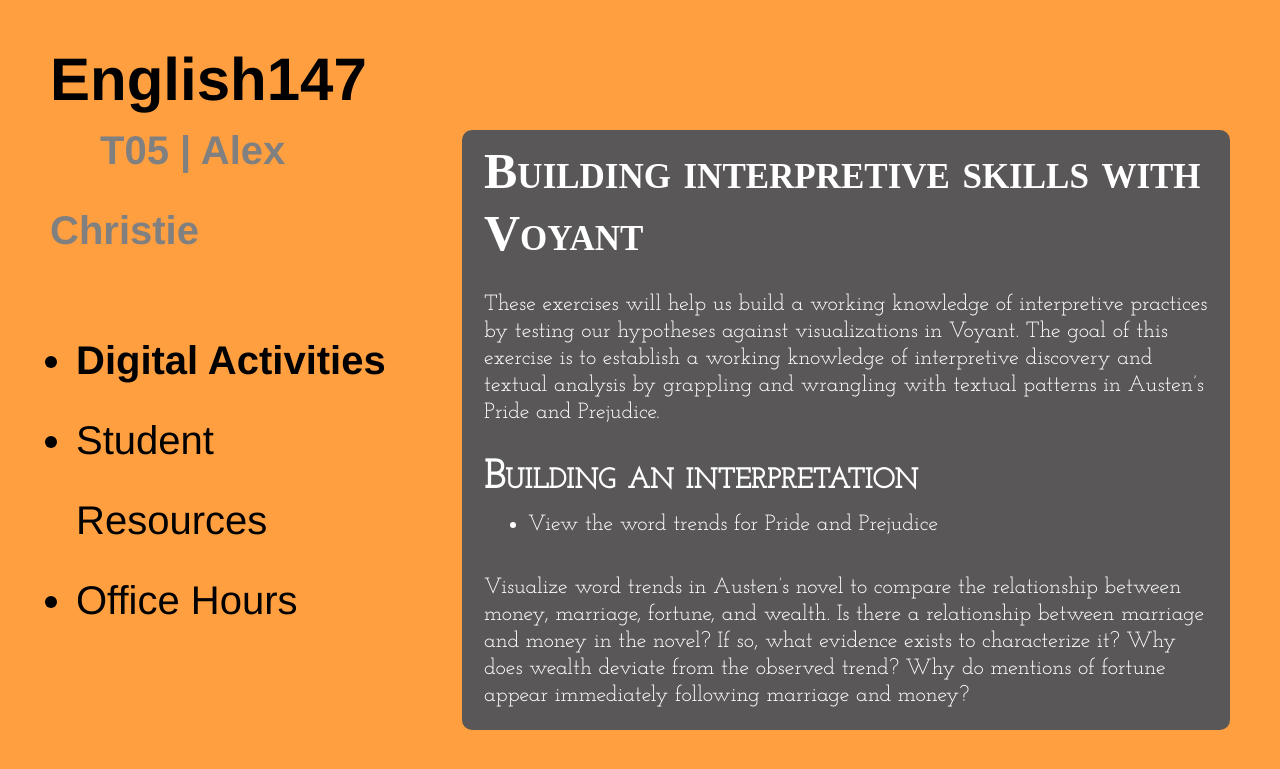
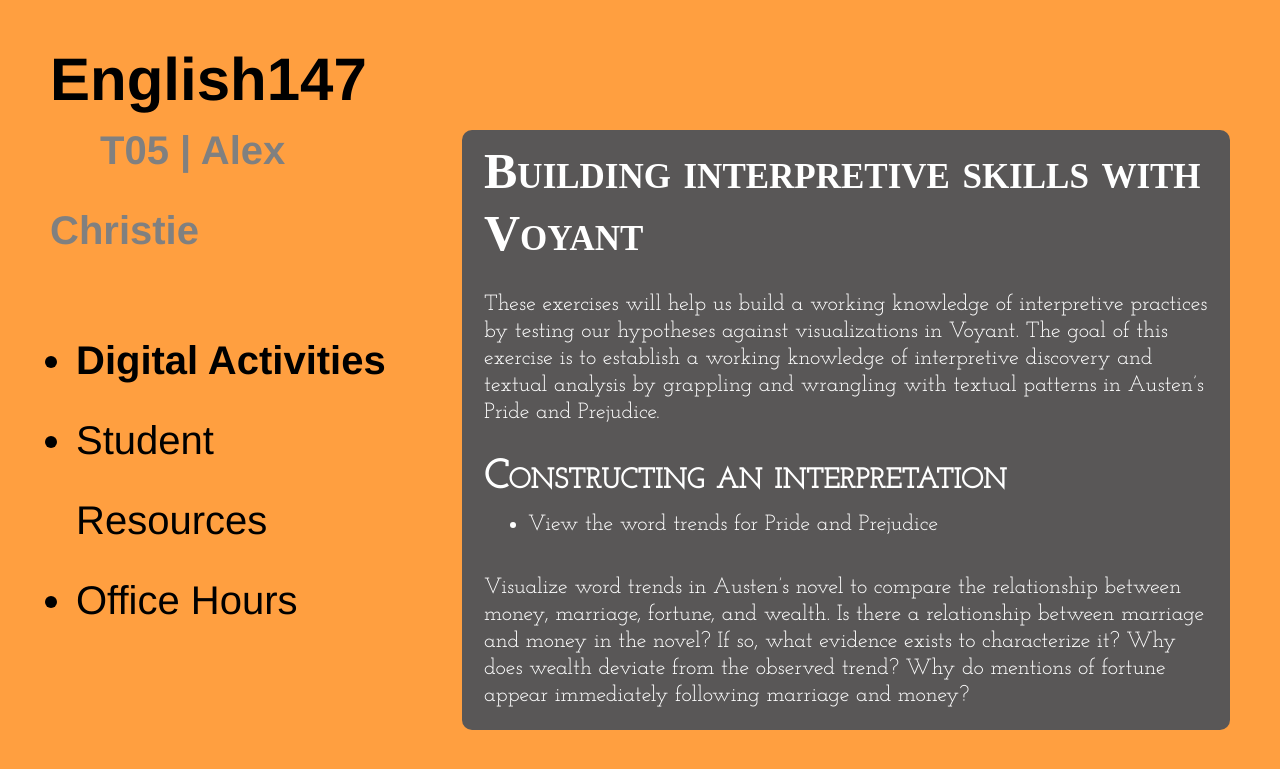
Before and after one commit to axchristie/English147, a Jekyll site: the page built from _posts/2013-12-12-Voyant.md, in a window 1280 px wide. Shown: the top 769 px of the page. Built offline with Jekyll 4.4.1, drawn with Linux system fonts in a browser that asks for light colours; some web fonts are replaced.

Commit message:
spell check

```diff
--- a/_posts/2013-12-12-Voyant.md
+++ b/_posts/2013-12-12-Voyant.md
@@ -10,7 +10,7 @@ picture: chart
 These exercises will help us build a working knowledge of interpretive practices by testing our hypotheses against visualizations in Voyant. The goal of this exercise is to establish a working knowledge of interpretive discovery and textual analysis by grappling and wrangling with textual patterns in Austen's *Pride and Prejudice*.
 <br>
 <br>
-## Building an interpretation
+## Constructing an interpretation
 
 * [View the word trends for *Pride and Prejudice*](http://voyeurtools.org/tool/TypeFrequenciesChart/?corpus=1391185009301.4061&docIdType=d1391182869345.ddfc7e9d-10a9-c4a0-ff16-0afc65e1b53e%3Aelizabeth&docIdType=d1391182869345.ddfc7e9d-10a9-c4a0-ff16-0afc65e1b53e%3Amarriage&docIdType=d1391182869345.ddfc7e9d-10a9-c4a0-ff16-0afc65e1b53e%3Afortune&docIdType=d1391182869345.ddfc7e9d-10a9-c4a0-ff16-0afc65e1b53e%3Amoney&docIdType=d1391182869345.ddfc7e9d-10a9-c4a0)
 
```
